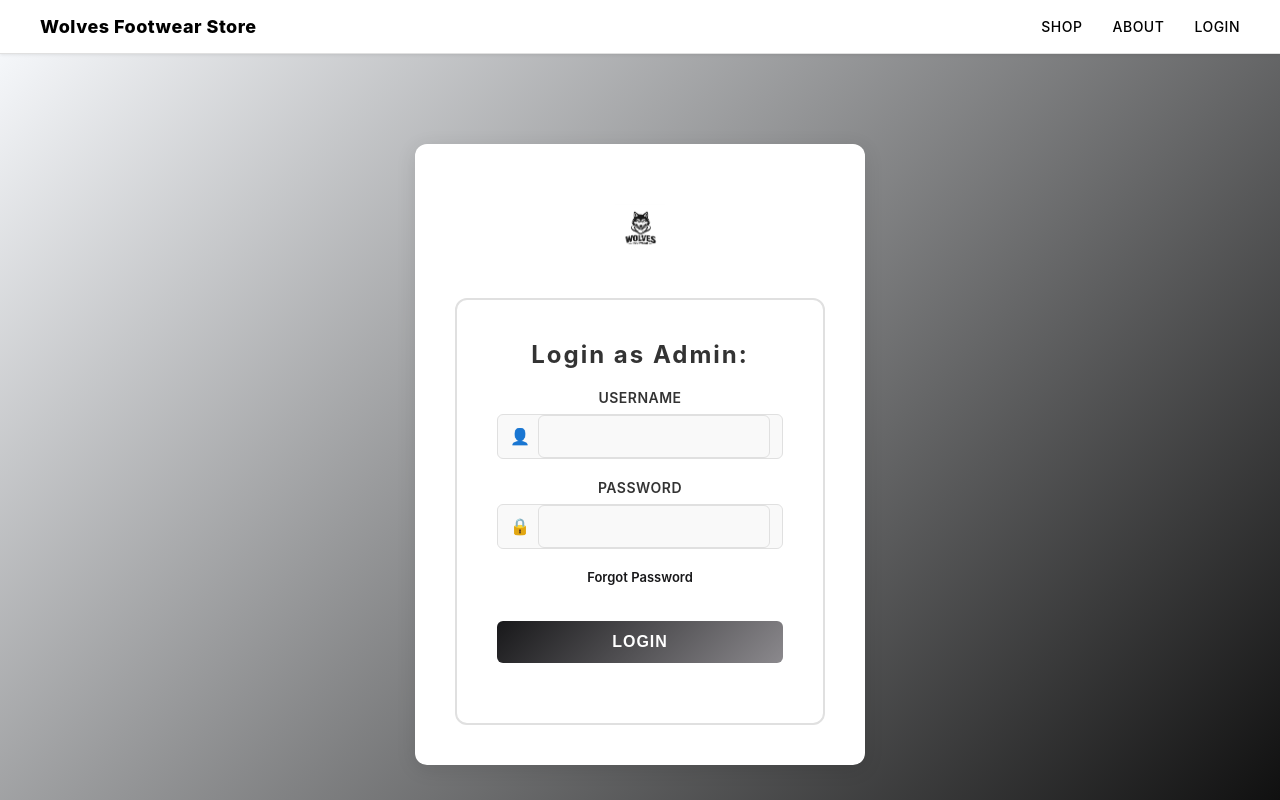
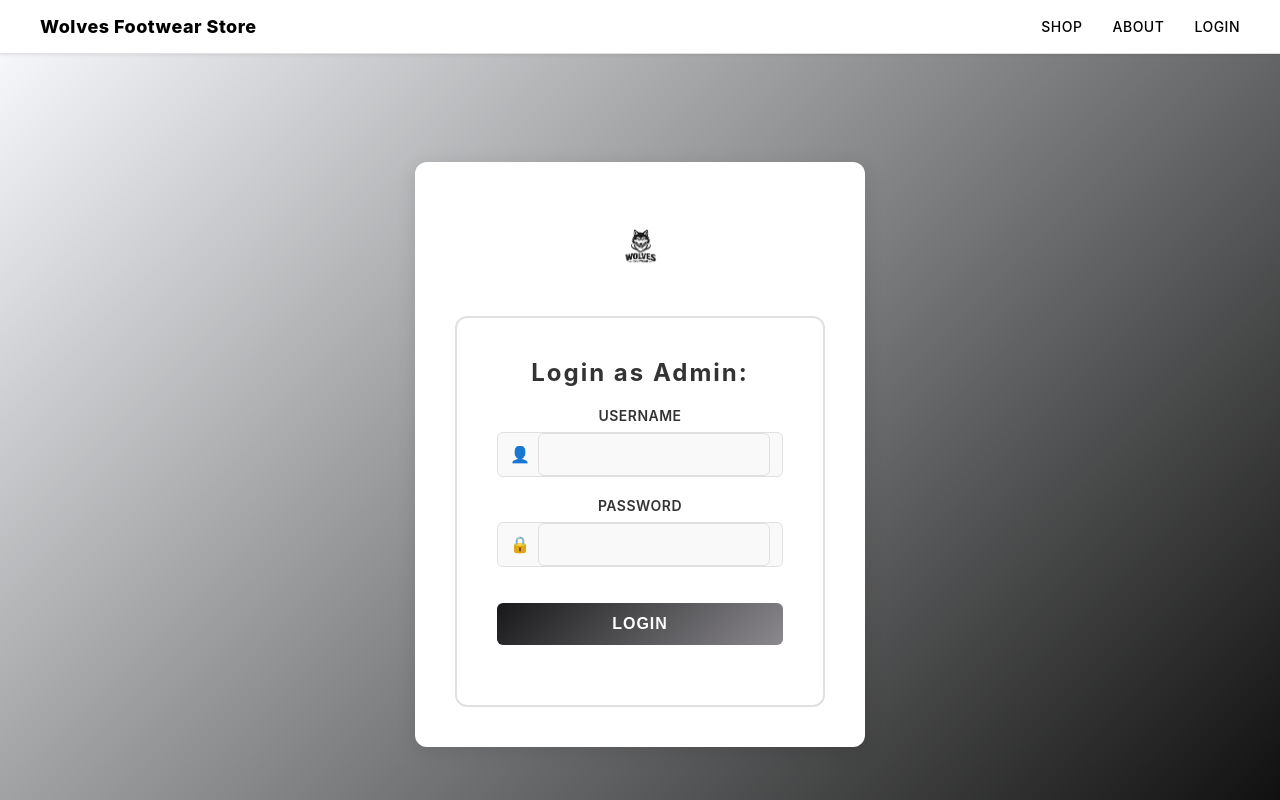
Before and after one commit to RamiroJAP/WEB_ENG_PROJECT, a React (Vite) app: page /login/admin in a window 1280 px wide. Shown: the top 800 px of the page. Built offline with nearby package versions, Linux system fonts and the light colour scheme; no server answers; the database is empty.

Commit message:
sync
-remove

```diff
--- a/src/pages/login/LoginAdmin.jsx
+++ b/src/pages/login/LoginAdmin.jsx
@@ -94,8 +94,6 @@
             </div>
           </div>
 
-          <a href="#" className="forgot-password">Forgot Password</a>
-
           <button className="login-btn" onClick={handleLogin}>Login</button>
         </div>
       </div>
--- a/src/pages/login/LoginUser.jsx
+++ b/src/pages/login/LoginUser.jsx
@@ -172,8 +172,6 @@
                 </div>
               </div>
 
-              <a href="#" className="forgot-password">Forgot Password</a>
-
               <button type="submit" className="login-btn">Login</button>
 
               <button type="button" className="create-account" onClick={handleCreateAccount}>Create Account</button>
```
